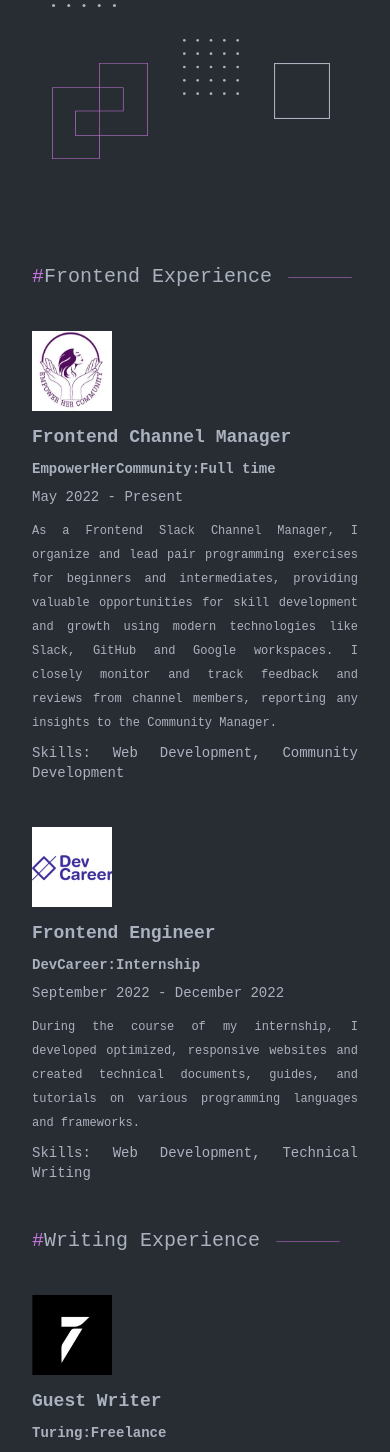
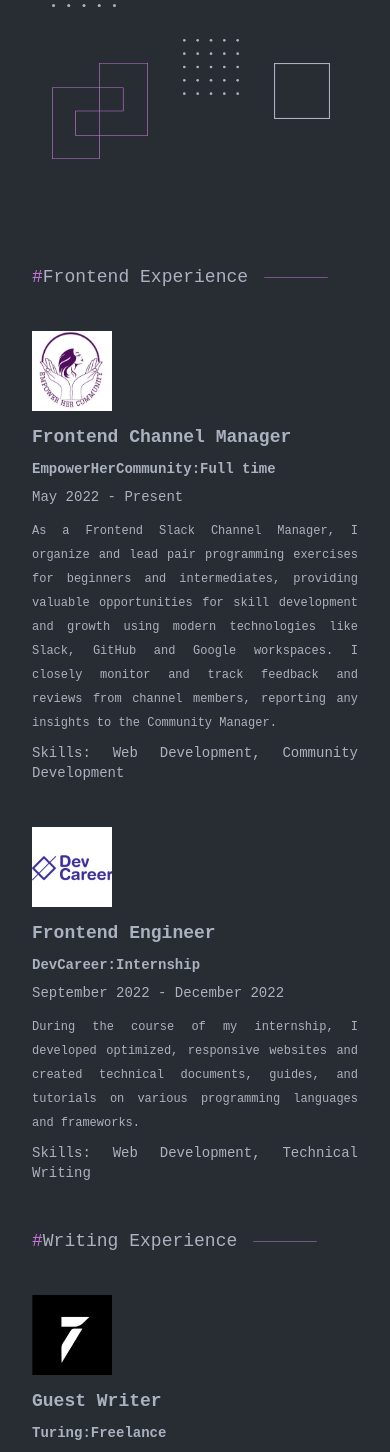
Before and after one commit to ForJessicaSake/Portfolio, a React (Create React App) app: page / in a window 390 px wide. Shown: the part 1790-3242 px from the top of the page. Built offline with nearby package versions, Linux system fonts and the light colour scheme; no server answers.

Commit message:
feat:email.js added

```diff
--- a/src/components/Experience.tsx
+++ b/src/components/Experience.tsx
@@ -7,7 +7,7 @@ const Experience = () => {
   return (
     <section className="flex flex-col px-6 cursor-pointer" id="experience">
       <section className="flex justify-start items-center lg:w-5/12 w-96 pb-10">
-      <h1 className="lg:text-2xl text-xl">
+      <h1 className="lg:text-2xl md:text-xl text-lg">
           <span className="text-primary">#</span>Frontend Experience
         </h1>
         <figure className="pl-4">
--- a/src/components/Writing.tsx
+++ b/src/components/Writing.tsx
@@ -8,7 +8,7 @@ const WritingExperience = () => {
   return (
     <section className="flex flex-col px-6 pb-6 cursor-pointer" id="experience">
       <section className="flex justify-start items-center lg:w-5/12 w-96 pb-10">
-      <h1 className="lg:text-2xl text-xl">
+      <h1 className="lg:text-2xl md:text-xl text-lg">
           <span className="text-primary">#</span>Writing Experience
         </h1>
         <figure className="pl-4">
```
